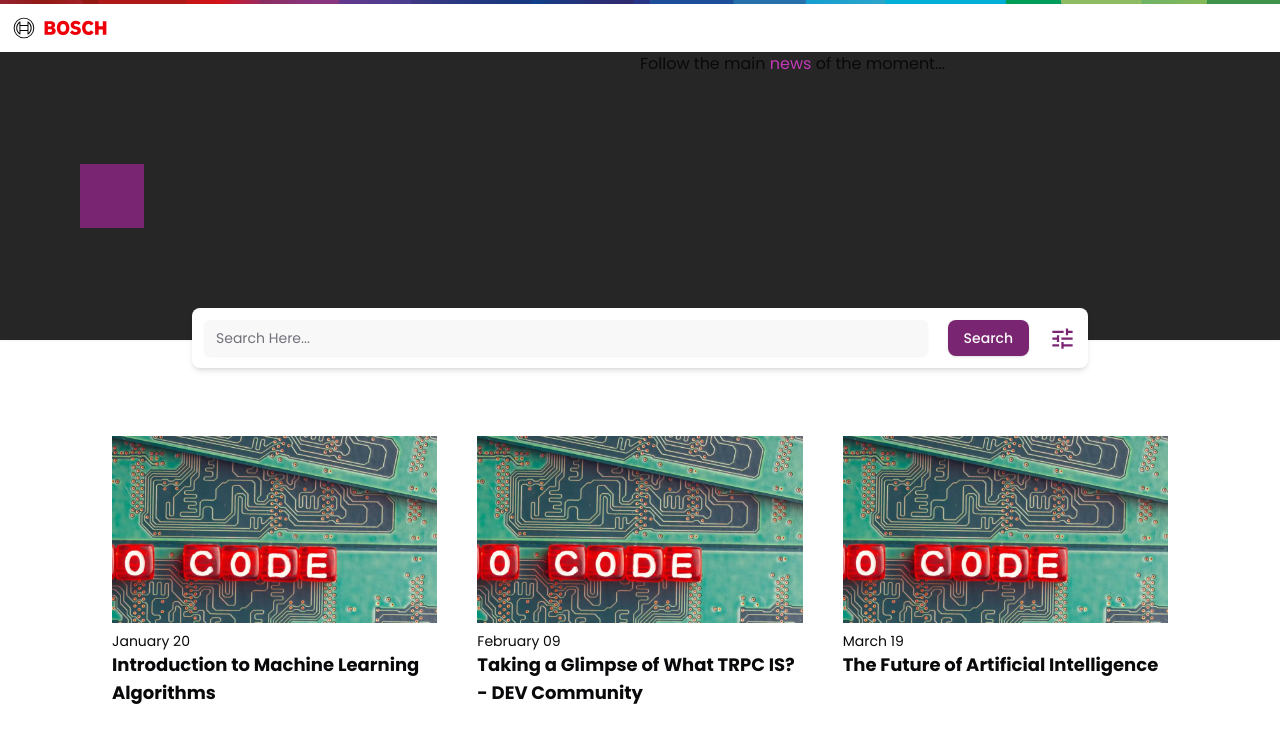
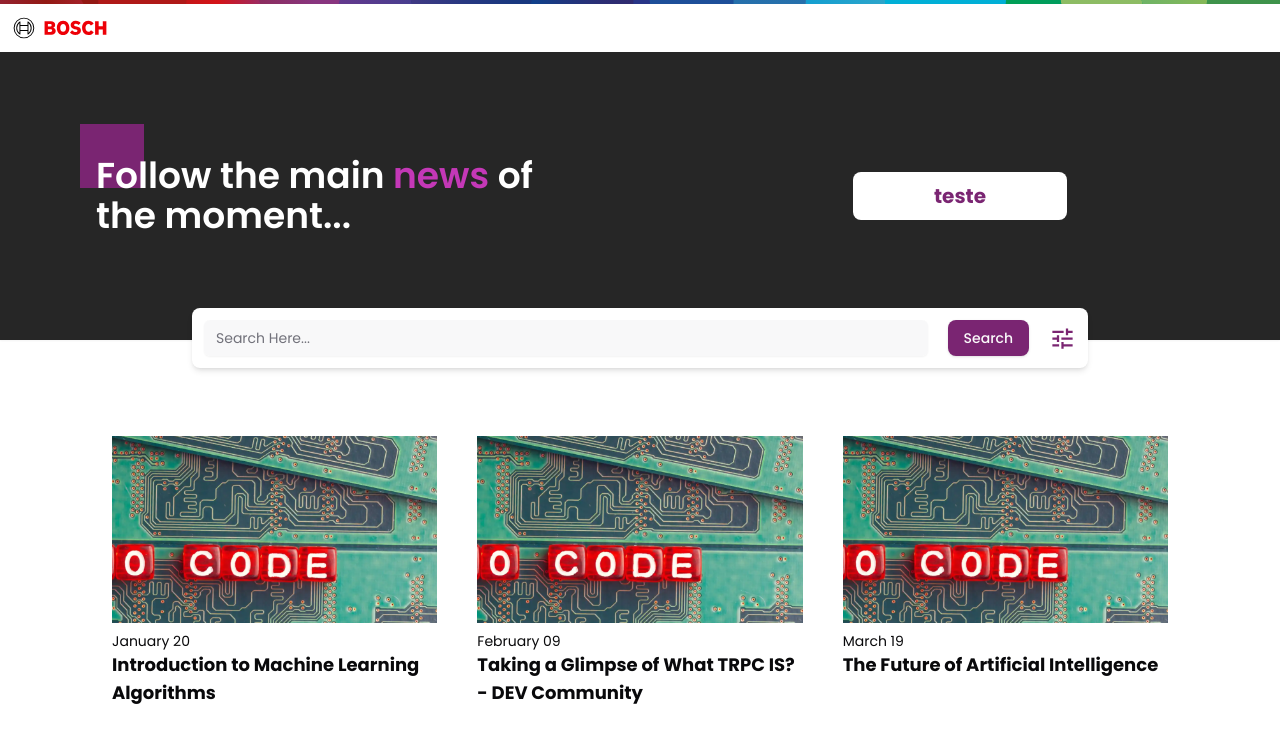
Before and after one commit to BDTechCenter/front-end, a Next.js app: page /news in a window 1280 px wide. Shown: the top 745 px of the page. Built offline with nearby package versions, Linux system fonts and the light colour scheme.

Commit message:
fix: update banner news page

```diff
--- a/src/app/news/page.tsx
+++ b/src/app/news/page.tsx
@@ -2,16 +2,21 @@
 import TopBanner from "@/components/base/common/TopBanner";
 import NewsList from "@/components/base/news/NewsList";
 import SearchBar from "@/components/base/news/SearchBar";
+import { Button } from "@/components/ui/button";
 
 export default function NewsPage() {
 	return (
 		<main className="w-full h-full">
 			<NavBar variant="white" />
 			<div className="relative">
-				<TopBanner>
-					Follow the main <span className="text-bdlightpurple">news</span> of
-					the moment...
-				</TopBanner>
+			<TopBanner  text={bannerNews.text} className="flex w-1/2 justify-center items-center">
+        <Button
+              variant="bdlight"
+              className="rounded-lg w-1/3 text-xl font-bold py-6 2xl:text-2xl"
+            >
+              teste
+        </Button>
+      </TopBanner>
 				<div className="w-[70%] mx-auto absolute left-0 right-0 -bottom-7 z-10">
 					<SearchBar />
 				</div>
@@ -22,3 +27,12 @@
 		</main>
 	);
 }
+
+export const bannerNews = {
+	text:(
+		<p>
+			Follow the main <span className="text-bdlightpurple">news</span> of
+			the moment...
+		</p>
+	)
+}
```
